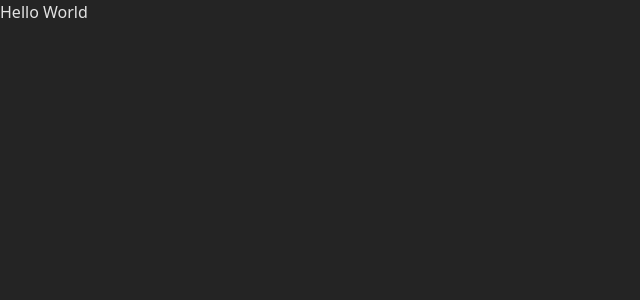
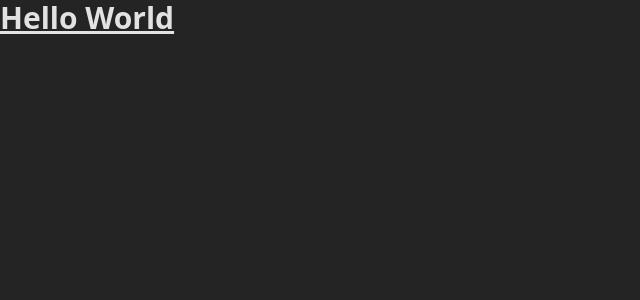
Before and after one commit to somenoodleshop/textlet-fe, a React (Vite) app: page / in a window 1280 px wide. Shown: the top 300 px of the page, without its empty margins (0-640 px from the left). Built offline with nearby package versions, Linux system fonts and the light colour scheme.

Commit message:
render text with some tailwind classes as proof of working config

```diff
--- a/src/App.jsx
+++ b/src/App.jsx
@@ -3,7 +3,7 @@
 const App = () => {
   return (
     <div>
-      <h1>Hello World</h1>
+      <h1 className='text-3xl font-bold underline'>Hello World</h1>
     </div>
   )
 }
```
